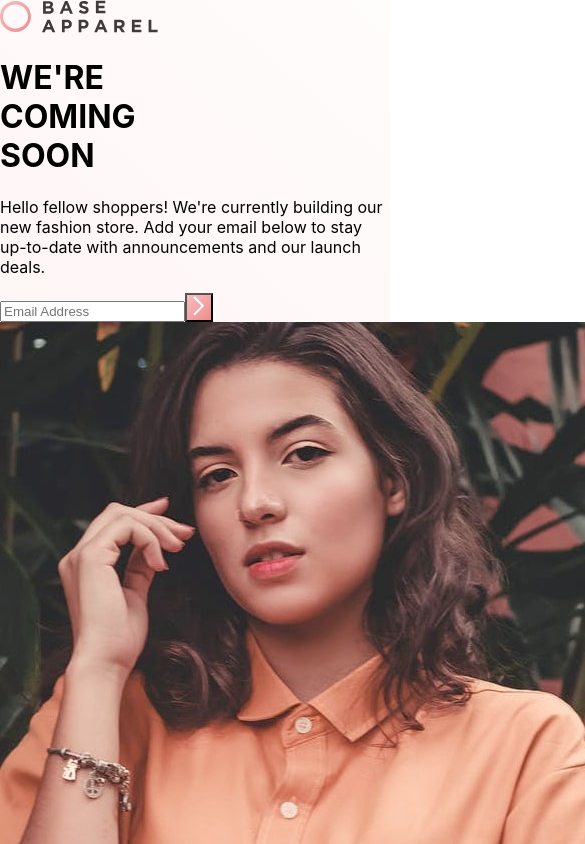
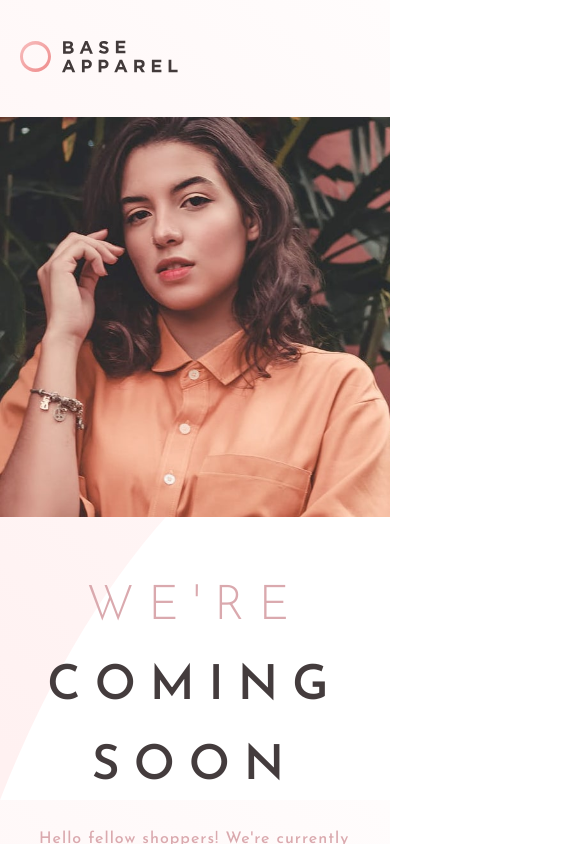
Before and after one commit to Minimage/frontendmentor, a React (Create React App) app: page / in a window 390 px wide. Shown: the top 844 px of the page, 585 px wide, since content can reach past the window. Built offline with nearby package versions, Linux system fonts and the light colour scheme; a web font is replaced by a local one.

Commit message:
Mobile is half way done Fixed spacing of elements for mobile development. Bottom portion still needs work

```diff
--- a/src/ComingSoon/Mobile/ComingSoonMobile.js
+++ b/src/ComingSoon/Mobile/ComingSoonMobile.js
@@ -12,7 +12,11 @@ export const ComingSoonMobile = () => {
         className={styles.left}
       >
         <div className={styles.wrapper}>
-          <img className={styles.logo} src={logo} />
+          <img className={styles.logo} src={logo} alt="Logo" />
+          <div className={styles.bgContainer}>
+            <img className={styles.person} src={person} alt="Hero Img" />
+          </div>
+          <div className={styles.bottomWrapper}>
             <h1 className={styles.heading}>
               <span className={styles.firstWord}>WE'RE </span> <br /> COMING{" "}
               <br /> SOON
@@ -37,7 +41,7 @@ export const ComingSoonMobile = () => {
                   backgroundImage:
                     "linear-gradient(135deg,hsl(0, 80%, 86%),hsl(0, 74%, 74%))",
                   backgroundRepeat: "no-repeat",
-                backgroundPosition: "50%",
+                  backgroundPosition: "50%"
                 }}
                 className={styles.submit}
               >
@@ -46,8 +50,6 @@ export const ComingSoonMobile = () => {
             </div>
           </div>
         </div>
-      <div className={styles.right}>
-        <img className={styles.person} src={person} alt="person" />
       </div>
     </div>
   );
--- a/src/ComingSoon/Mobile/ComingSoonMobile.module.css
+++ b/src/ComingSoon/Mobile/ComingSoonMobile.module.css
@@ -0,0 +1,55 @@
+.container {
+  /* color: red !important; */
+}
+
+.wrapper {
+  width: 100vw;
+}
+.logo {
+  padding-top: 40px;
+  padding-left: 20px;
+  margin-bottom: 40px;
+}
+.bgContainer {
+  width: 100%;
+  height: 400px;
+  overflow: hidden;
+}
+
+.person {
+  width: 100%;
+  object-fit: cover;
+  object-position: 40% 100%;
+}
+
+.firstWord {
+  color: hsl(354, 40%, 76%);
+  font-weight: 300;
+  font-family: "Josefin Sans", sans-serif;
+  letter-spacing: 14px;
+  line-height: 80px;
+}
+.heading {
+  color: hsl(353, 6%, 25%);
+  font-family: "Josefin Sans", sans-serif;
+  font-weight: 600;
+  font-size: min(max(3rem, 4vw), 100px);
+  letter-spacing: 14px;
+  line-height: 80px;
+  padding-top: 50px;
+  margin-top: 0px;
+  margin-bottom: 10px;
+  /* color: blue; */
+  text-align: center;
+}
+
+.text {
+  width: 80%;
+  margin: auto;
+  margin-top: 19px;
+  line-height: 27px;
+  letter-spacing: 1px;
+  color: hsl(354, 40%, 76%);
+  font-weight: 400;
+  font-family: "Josefin Sans", sans-serif;
+}
```
Lines whose indentation alone changed are shown as unchanged.
